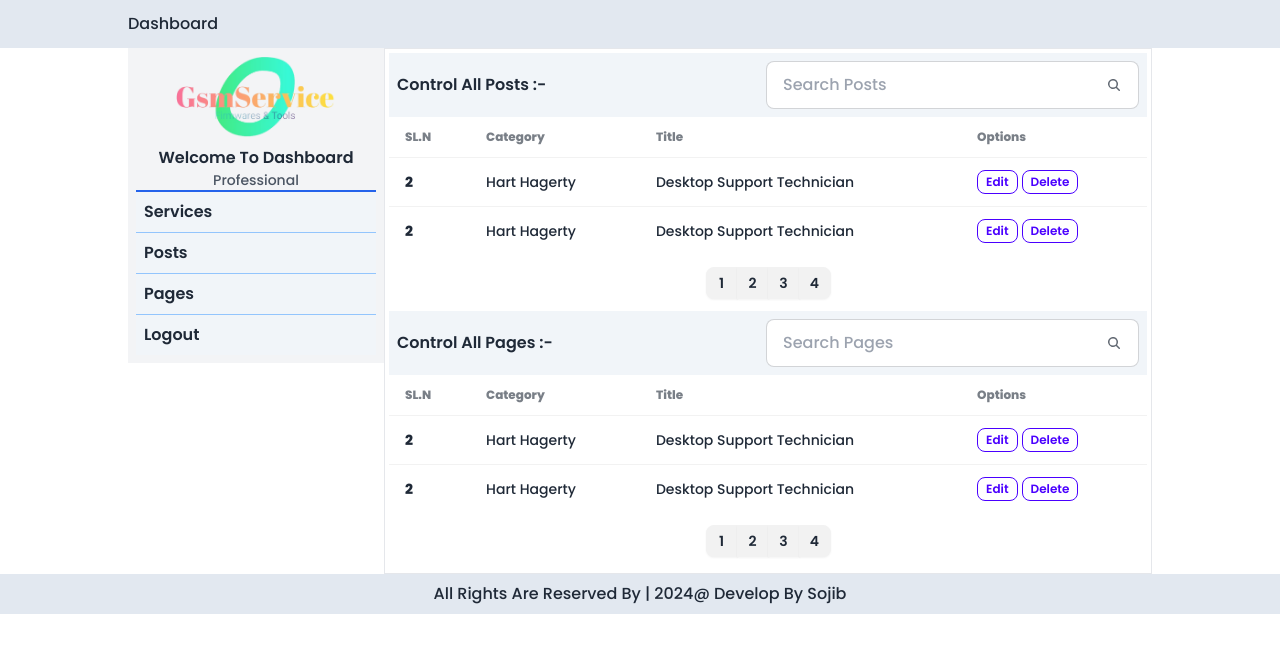
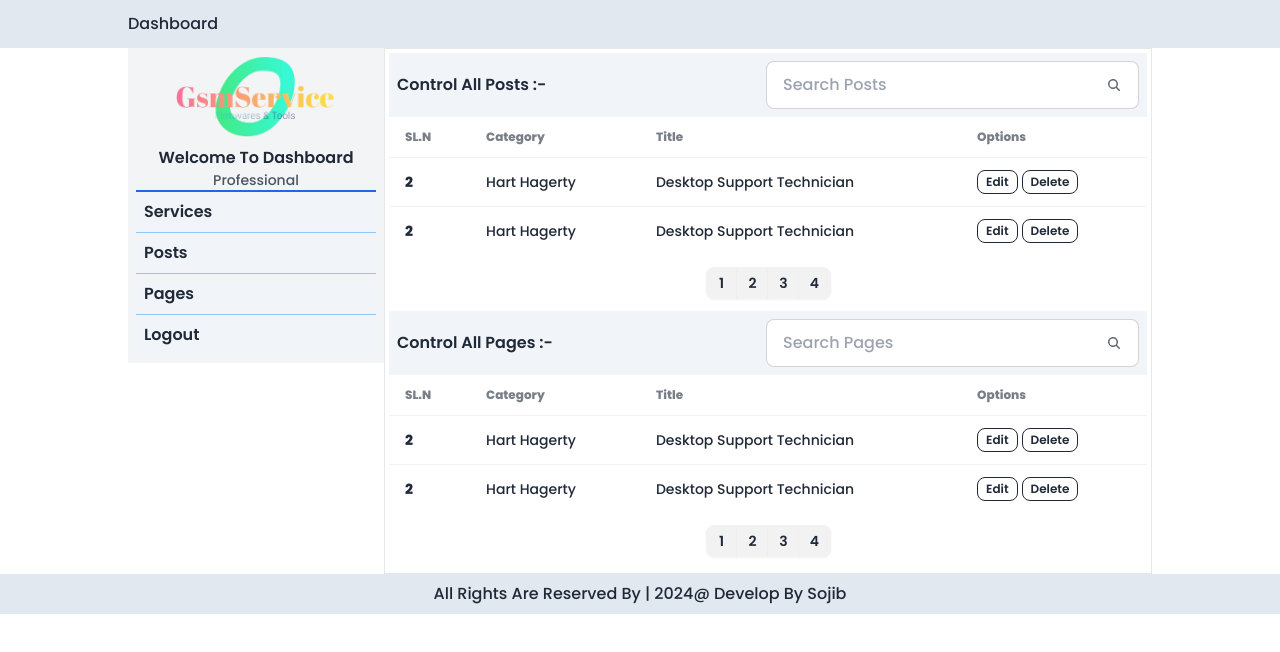
Before and after one commit to ashaansojib/paid-gsm-service, a React (Vite) app: page /admin in a window 1280 px wide. Shown: the top 652 px of the page. Built offline with nearby package versions, Linux system fonts and the light colour scheme.

Commit message:
add some sweet alert

```diff
--- a/package.json
+++ b/package.json
@@ -19,6 +19,7 @@
     "react-icons": "^5.0.1",
     "react-router-dom": "^6.22.0",
     "sort-by": "^1.2.0",
+    "sweetalert": "^2.1.2",
     "sweetalert2": "^11.10.5"
   },
   "devDependencies": {
--- a/src/layout/Dashboard.jsx
+++ b/src/layout/Dashboard.jsx
@@ -4,10 +4,32 @@ import AdminSidebar from '../pages/dashboard/AdminSidebar';
 import AdminFooter from '../pages/dashboard/AdminFooter';
 import { Outlet, useLocation } from 'react-router-dom';
 import { FaBars } from 'react-icons/fa6';
+import swal from 'sweetalert';
 
 const Dashboard = () => {
     const [showAside, setShowAside] = useState(true);
     const location = useLocation();
+
+    // comfirm delete alert
+    const handleDelatePost = () => {
+        swal({
+            title: "Are you sure?",
+            text: "Once deleted, you will not be able to recover this post!",
+            icon: "warning",
+            buttons: true,
+            dangerMode: true,
+        })
+            .then((willDelete) => {
+                if (willDelete) {
+                    swal("The post has been permanently removed from the server!", {
+                        icon: "success",
+                    });
+                } else {
+                    swal("You don't want to delete it?");
+                }
+            });
+    }
+
     return (
         <div>
             <AdminHeader />
@@ -46,8 +68,8 @@ const Dashboard = () => {
                                                 <td>Hart Hagerty</td>
                                                 <td>Desktop Support Technician</td>
                                                 <td>
-                                                    <button className="btn btn-outline btn-primary btn-xs mr-1">Edit</button>
-                                                    <button className="btn btn-outline btn-primary btn-xs">Delete</button>
+                                                    <button className="btn btn-outline btn-xs mr-1">Edit</button>
+                                                    <button onClick={handleDelatePost} className="btn btn-outline btn-xs">Delete</button>
                                                 </td>
                                             </tr>
                                             <tr className="hover">
@@ -55,8 +77,8 @@ const Dashboard = () => {
                                                 <td>Hart Hagerty</td>
                                                 <td>Desktop Support Technician</td>
                                                 <td>
-                                                    <button className="btn btn-outline btn-primary btn-xs mr-1">Edit</button>
-                                                    <button className="btn btn-outline btn-primary btn-xs">Delete</button>
+                                                    <button className="btn btn-outline btn-xs mr-1">Edit</button>
+                                                    <button onClick={handleDelatePost} className="btn btn-outline btn-xs">Delete</button>
                                                 </td>
                                             </tr>
                                         </tbody>
@@ -97,8 +119,8 @@ const Dashboard = () => {
                                                 <td>Hart Hagerty</td>
                                                 <td>Desktop Support Technician</td>
                                                 <td>
-                                                    <button className="btn btn-outline btn-primary btn-xs mr-1">Edit</button>
-                                                    <button className="btn btn-outline btn-primary btn-xs">Delete</button>
+                                                    <button className="btn btn-outline btn-xs mr-1">Edit</button>
+                                                    <button onClick={handleDelatePost} className="btn btn-outline btn-xs">Delete</button>
                                                 </td>
                                             </tr>
                                             <tr className="hover">
@@ -106,8 +128,8 @@ const Dashboard = () => {
                                                 <td>Hart Hagerty</td>
                                                 <td>Desktop Support Technician</td>
                                                 <td>
-                                                    <button className="btn btn-outline btn-primary btn-xs mr-1">Edit</button>
-                                                    <button className="btn btn-outline btn-primary btn-xs">Delete</button>
+                                                    <button className="btn btn-outline btn-xs mr-1">Edit</button>
+                                                    <button onClick={handleDelatePost} className="btn btn-outline btn-xs">Delete</button>
                                                 </td>
                                             </tr>
                                         </tbody>
--- a/src/pages/dashboard/pages/AddService.jsx
+++ b/src/pages/dashboard/pages/AddService.jsx
@@ -1,6 +1,10 @@
 import React from 'react';
+import swal from 'sweetalert';
 
 const AddService = () => {
+    const handlePublished = () => {
+        swal("Good job!", "The post has been published!", "success");
+    }
     return (
         <div>
             <h2 className='p-4 mb-2 bg-slate-100 font-semibold'>Write your post info then published :-</h2>
@@ -9,7 +13,7 @@ const AddService = () => {
                 <input type="text" placeholder="Model" className="input input-bordered w-full" />
                 <input type="text" placeholder="Codename" className="input input-bordered w-full" />
                 <input type="text" placeholder="Services" className="input input-bordered w-full" />
-                <button className="btn btn-wide">PostNow</button>
+                <button onClick={handlePublished} className="btn btn-wide">PostNow</button>
             </div>
         </div>
     );
--- a/src/pages/dashboard/pages/CreatePost.jsx
+++ b/src/pages/dashboard/pages/CreatePost.jsx
@@ -1,6 +1,10 @@
 import React from 'react';
+import swal from 'sweetalert';
 
 const CreatePost = () => {
+    const handlePublished = () => {
+        swal("Good job!", "The post has been published!", "success");
+    }
     return (
         <div>
             <h2 className='p-4 mb-2 bg-slate-100 font-semibold'>Write your post info then published :-</h2>
@@ -14,7 +18,7 @@ const CreatePost = () => {
             <div className='grid md:grid-cols-2 grid-cols-1 justify-between gap-3 items-center'>
                 <input type="text" placeholder="Category" className="input input-bordered w-full" />
                 <input type="text" placeholder="Download Link" className="input input-bordered w-full" />
-                <button className="btn btn-wide">Published</button>
+                <button onClick={handlePublished} className="btn btn-wide">Published</button>
             </div>
         </div>
     );
--- a/src/pages/home/download/Download.jsx
+++ b/src/pages/home/download/Download.jsx
@@ -1,33 +1,35 @@
 import React from "react";
 import { FaArrowLeft, FaStar } from "react-icons/fa6";
-import { useLoaderData, useLocation } from "react-router-dom";
+import { useLoaderData, useNavigate } from "react-router-dom";
 import Review from "./Review";
 import Swal from "sweetalert2";
+import { useEffect } from "react";
+import { useState } from "react";
 
 const Download = () => {
   const data = useLoaderData();
   // console.log(location);
-  const location = useLocation();
+  const location = useNavigate();
 
-  const handlePay = () => {
-    Swal.fire({
-      title: "You Have To Pay First",
-      text: "Otherwise you can't get the download link!",
-      icon: "warning",
-      showCancelButton: true,
-      confirmButtonColor: "#3085d6",
-      cancelButtonColor: "#d33",
-      confirmButtonText: "Pay Now",
-    }).then((result) => {
-      if (result.isConfirmed) {
-        Swal.fire("Link Loading!", "Your file is being ready.", "success").then(
-          () => {
-            window.location.href = location.pathname;
-          }
-        );
-      }
-    });
-  };
+  // const handlePay = () => {
+  //   Swal.fire({
+  //     title: "You Have To Pay First",
+  //     text: "Otherwise you can't get the download link!",
+  //     icon: "warning",
+  //     showCancelButton: true,
+  //     confirmButtonColor: "#3085d6",
+  //     cancelButtonColor: "#d33",
+  //     confirmButtonText: "Pay Now",
+  //   }).then((result) => {
+  //     if (result.isConfirmed) {
+  //       Swal.fire("Link Loading!", "Your file is being ready.", "success").then(
+  //         () => {
+  //           window.location.href = location.pathname;
+  //         }
+  //       );
+  //     }
+  //   });
+  // };
 
   return (
     <div className="my-container">
@@ -69,8 +71,7 @@ const Download = () => {
           <p className="font-semibold border-b py-2 border-t my-2">
             Downloads:- <span className="text-gray-600">450</span>
           </p>
-          <button
-            onClick={handlePay}
+          <button onClick={()=> handleDownload()}
             className="bg-[#0eb131] p-2 w-full mt-3 rounded-md text-white"
           >
             Download Now
```
Also changed, not shown: 2 other files (tests, documents, lock files or other folders).
